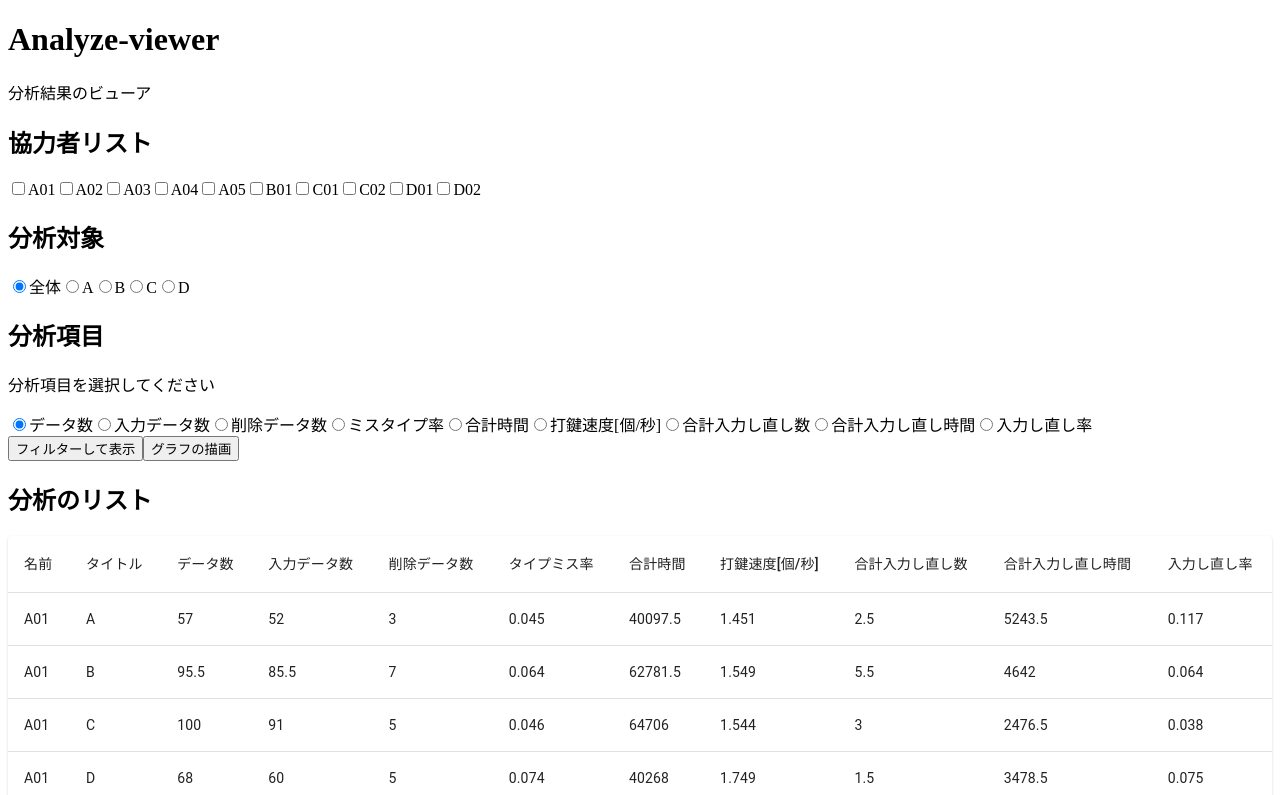
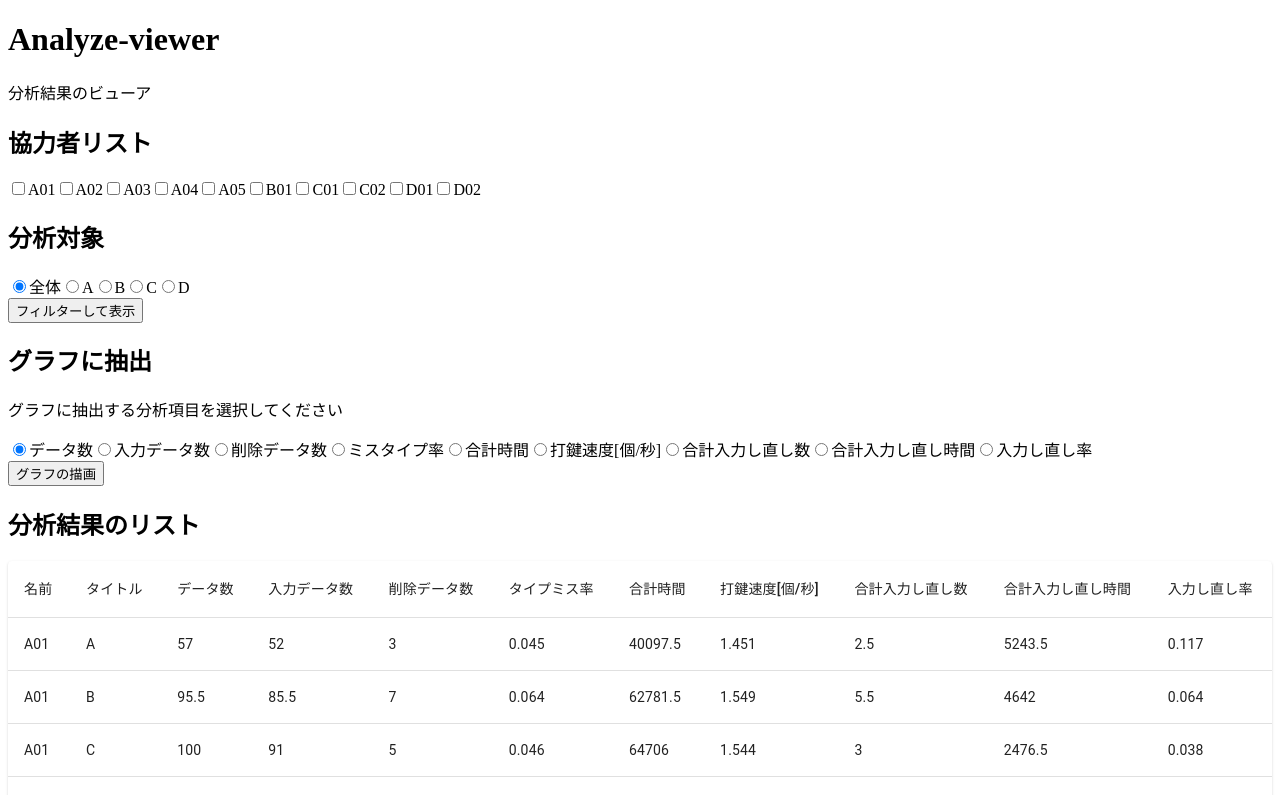
Before and after one commit to KHashimoto3/CS_Analyzer, a React (Vite) app in the folder analyze-viewer/: page / in a window 1280 px wide. Shown: the top 795 px of the page. Built offline with nearby package versions, Linux system fonts and the light colour scheme.

Commit message:
操作説明の表現をわかりやすくした。

```diff
--- a/analyze-viewer/src/App.tsx
+++ b/analyze-viewer/src/App.tsx
@@ -181,8 +181,9 @@ function App() {
         />
         <label htmlFor="D">D</label>
       </div>
-      <h2>分析項目</h2>
-      <p>分析項目を選択してください</p>
+      <button onClick={filterData}>フィルターして表示</button>
+      <h2>グラフに抽出</h2>
+      <p>グラフに抽出する分析項目を選択してください</p>
       <div>
         {analyzeClumnList.map((c) => (
           <>
@@ -197,9 +198,8 @@ function App() {
           </>
         ))}
       </div>
-      <button onClick={filterData}>フィルターして表示</button>
       <button onClick={updateBarChartData}>グラフの描画</button>
-      <h2>分析のリスト</h2>
+      <h2>分析結果のリスト</h2>
 
       <TableContainer component={Paper}>
         <Table sx={{ minWidth: 650 }} aria-label="simple table">
```
